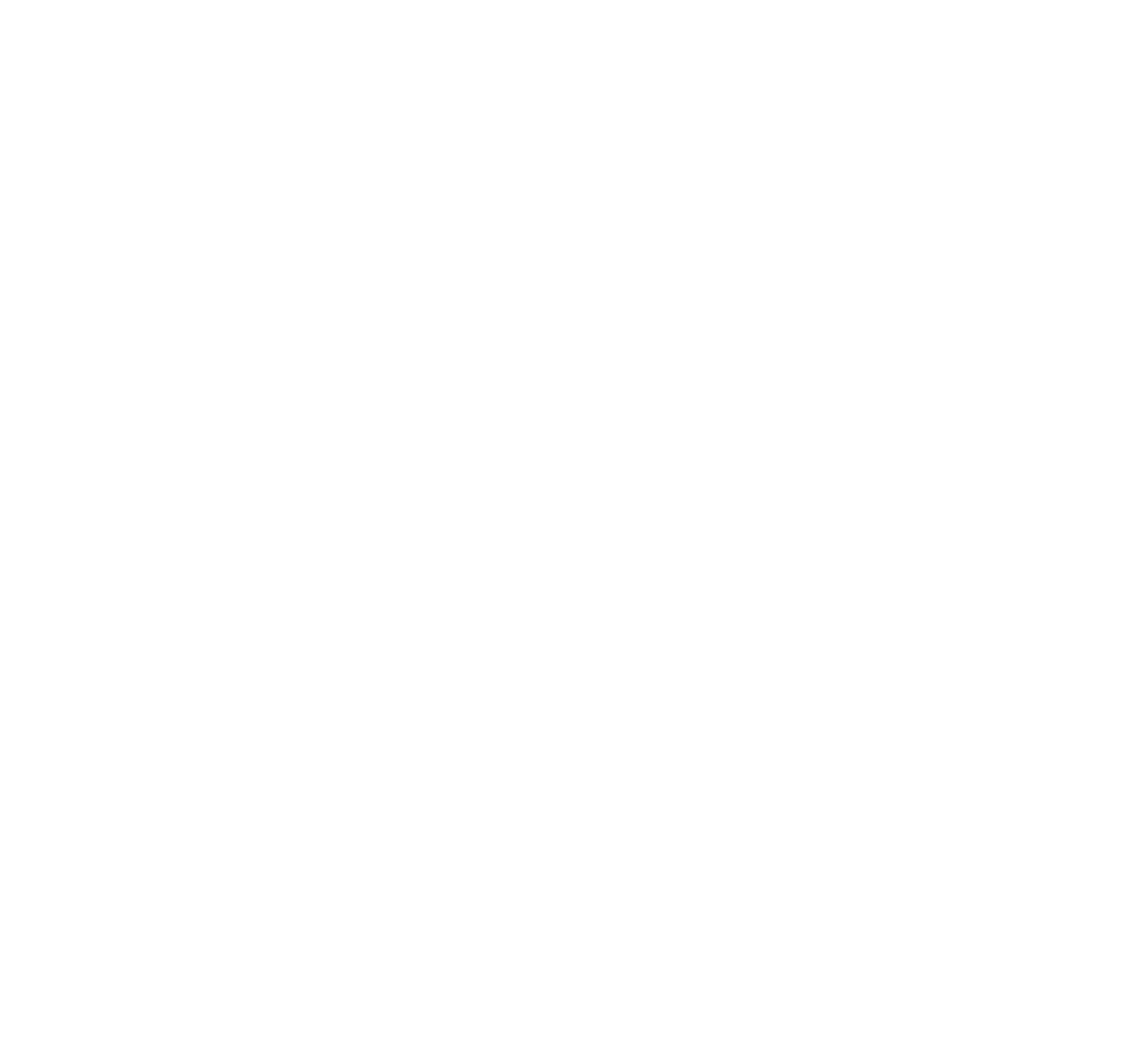
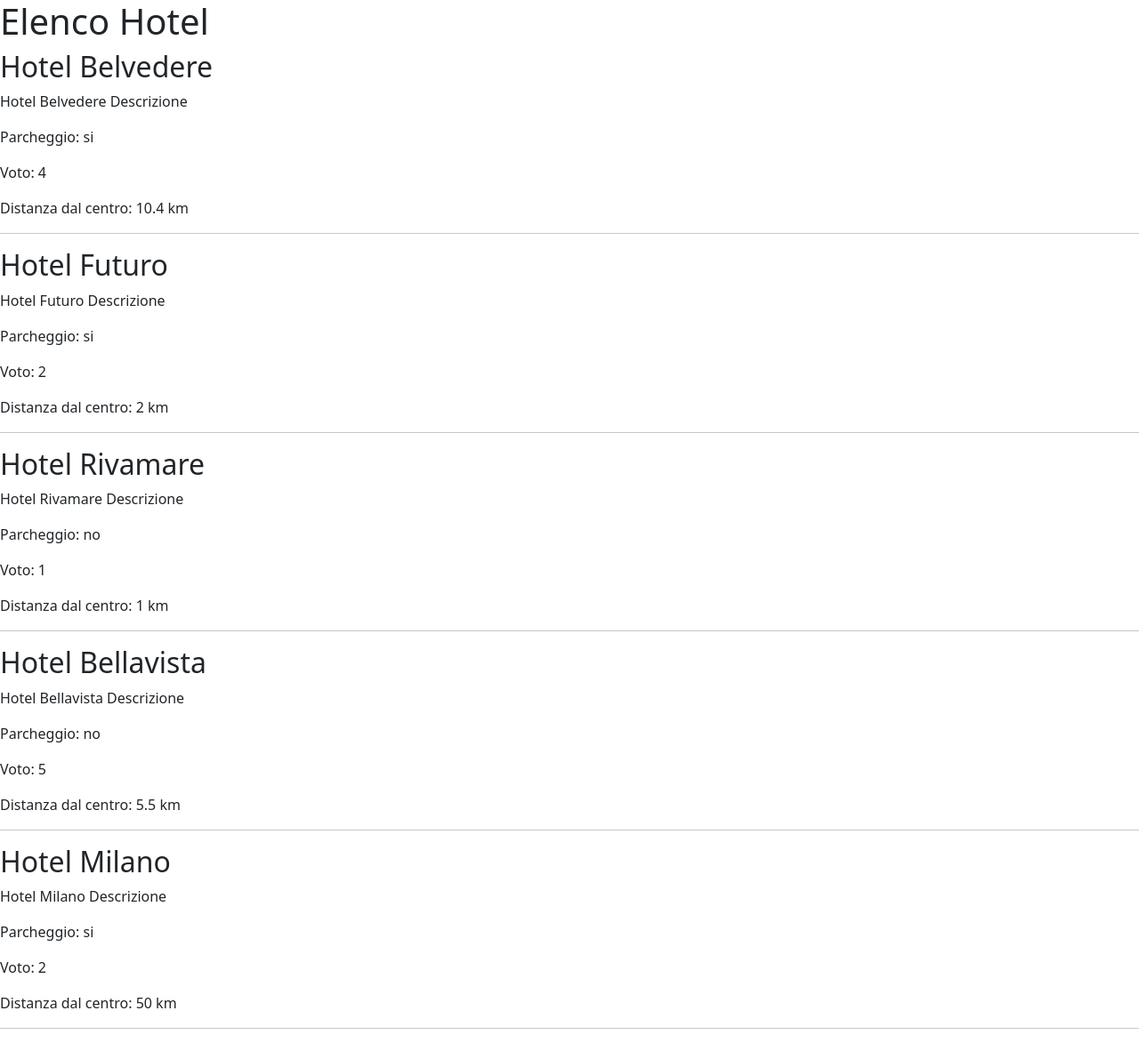
Before and after one commit to Mario-Marchio/php-hotel, a PHP site: page / in a window 1280 px wide. Before the commit the page is empty. Shown: the whole page at 89% size. Before the commit the page ends 800 px from the top, so only its background shows below. Run offline with PHP 8.4, Linux system fonts and the light colour scheme.

Commit message:
show hotels details on page

```diff
--- a/index.php
+++ b/index.php
@@ -41,3 +41,26 @@
     ];
 
 ?>
+<!DOCTYPE html>
+<html lang="en">
+<head>
+    <meta charset="UTF-8">
+    <meta name="viewport" content="width=device-width, initial-scale=1.0">
+    <link rel='stylesheet' href='https://cdnjs.cloudflare.com/ajax/libs/bootstrap/5.3.0/css/bootstrap.min.css' integrity='sha512-t4GWSVZO1eC8BM339Xd7Uphw5s17a86tIZIj8qRxhnKub6WoyhnrxeCIMeAqBPgdZGlCcG2PrZjMc+Wr78+5Xg==' crossorigin='anonymous'/>
+    <title>Document</title>
+</head>
+<body>
+    <h1>Elenco Hotel</h1>
+
+    <?php foreach ($hotels as $hotel) : ?>
+        <div>
+            <h2><?php echo $hotel['name']; ?></h2>
+            <p><?php echo $hotel['description']; ?></p>
+            <p>Parcheggio: <?php echo $hotel['parking'] ? 'si' : 'no'; ?></p>
+            <p>Voto: <?php echo $hotel['vote']; ?></p>
+            <p>Distanza dal centro: <?php echo $hotel['distance_to_center']; ?> km</p>
+        </div>
+        <hr>
+    <?php endforeach; ?>
+</body>
+</html>
```
